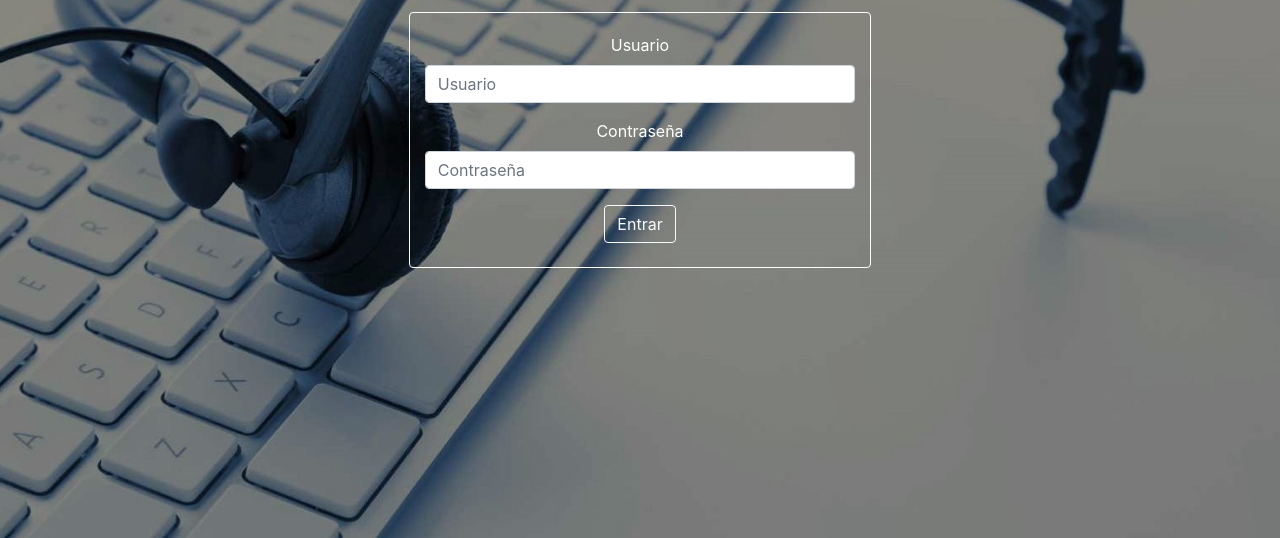
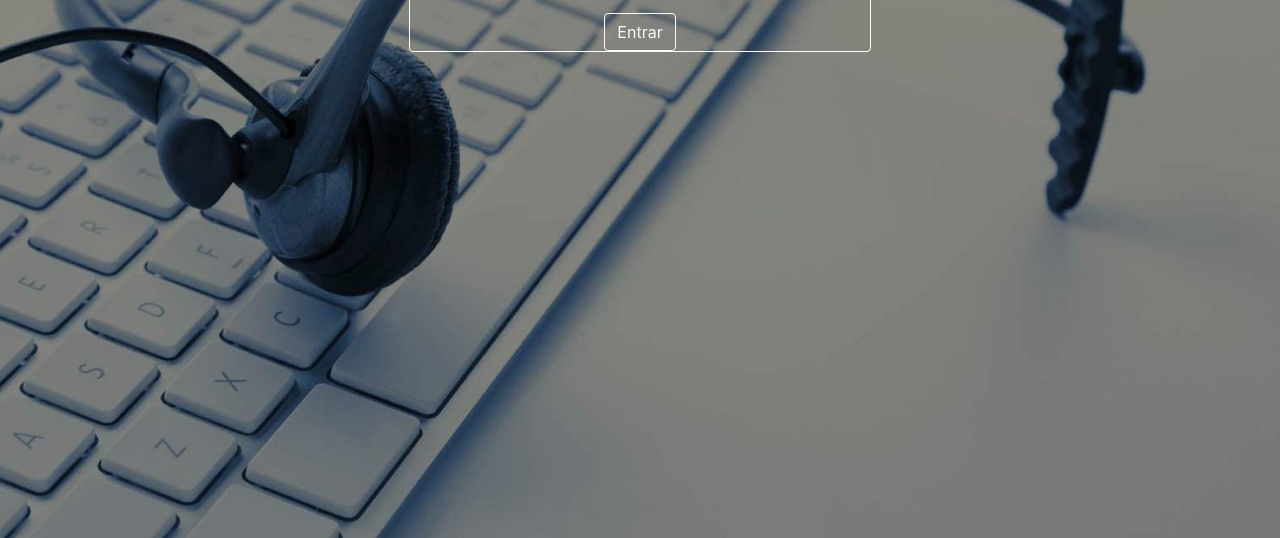
Before and after one commit to julianrojas235/Service_desk, a plain HTML site: page web/index.html in a window 1280 px wide. Shown: the part 262-800 px from the top of the page. Drawn offline with nearby package versions, Linux system fonts and the light colour scheme; files whose address does not match are found by name.

Commit message:
Pase los estilos del index a este archivo para que queden mas organzidos

```diff
--- a/web/index.html
+++ b/web/index.html
@@ -1,6 +1,6 @@
 <!DOCTYPE html>
 <!--
-Melo
+Commment @Skem
 -->
 <html>
     <head>
@@ -8,78 +8,29 @@
         <meta charset="UTF-8">
         <meta name="viewport" content="width=device-width, initial-scale=1.0">
         <link rel="stylesheet" type="text/css" href="css2/bootstrap.css">
+        <link rel="stylesheet" type="text/css" href="css2/Styles.css">
     </head>
-    <style>
-        .login{
-
-            margin-top: 20px;
-
-        }
-
-      /*  .titulo{
-
-            margin-top: ;
-        }*/
-
-        .formulaario{
-
-            background-color: #34679E;
-        }
-
-        .img-fondo{
-            background: url("fondo.jpg");
-  height: 100vh;
-  background-size: cover;
-  background-position: center;
-  color: #fff;
-        }
-
-
-
-    </style>
     <body>
-
         <div class="container-fluid img-fondo text-center  justify-content-center align-items-center">
-            <br>
-            <br>
-            <br>
-            <br>
-            <br>
-            <br>
-            <br>
-            <br>
-
             <div class="container text-center">
-
-
                 <div class="container border border-white col-5 rounded text-center">
                     <h1>Login </h1>
                 </div>
-
-
                 <br>
-
-                 <div class="container col-5   rounded border border-white">
-
-                    <div class=" login">
+                <div class="container col-5 rounded border border-white">
+                    <div class="login">
                         <form>
                             <div class="form-group">
                                 <label for="exampleInputEmail1">Usuario</label>
                                 <input type="text" class="form-control" id="exampleInputEmail1" aria-describedby="emailHelp" placeholder="Usuario">
-
                             </div>
                             <div class="form-group">
                                 <label for="exampleInputPassword1">Contraseña</label>
                                 <input type="password" class="form-control" id="exampleInputPassword1" placeholder="Contraseña">
                             </div>
-
                             <button type="submit" class="btn btn-outline-light">Entrar</button>
-
-                           <br>
-                           <br>
                         </form>
                     </div>
-
                 </div>
             </div>
         </div>
@@ -88,7 +39,4 @@
         <script src="https://cdnjs.cloudflare.com/ajax/libs/popper.js/1.14.3/umd/popper.min.js" integrity="sha384-ZMP7rVo3mIykV+2+9J3UJ46jBk0WLaUAdn689aCwoqbBJiSnjAK/l8WvCWPIPm49" crossorigin="anonymous"></script>
         <script src="js/bootstrap.min.js"></script>
     </body>
-
-
-
 </html>
```
Lines whose indentation alone changed are shown as unchanged.
